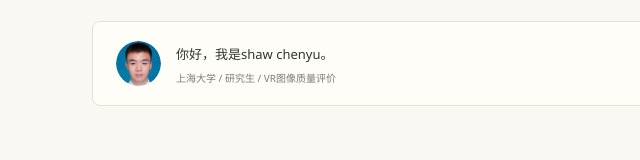
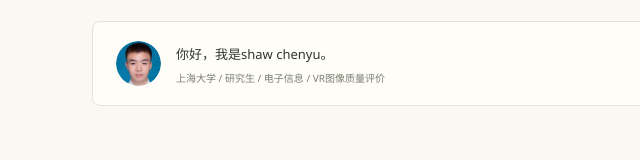
Before and after one commit to shawreal2004/shawreal2004.github.io, an Astro site: page / in a window 1280 px wide. Shown: the part 640-800 px from the top of the page, 0-640 px from the left. Built offline with nearby package versions, Linux system fonts and the light colour scheme; Astro itself is replaced by a stand-in of ours; some packages are replaced by stand-ins of ours.

Commit message:
Show major in homepage profile

```diff
--- a/src/pages/index.astro
+++ b/src/pages/index.astro
@@ -21,7 +21,7 @@ const descriptions = ['把基础概念讲给自己听', '从方法到自己的
   </section>
   <section class="intro-strip" aria-label="个人简介">
     <div class="intro-avatar">{profile.avatar ? <img src={withBase(profile.avatar)} alt={profile.name} width="48" height="48" /> : profile.initials}</div>
-    <div class="intro-text"><strong>你好，我是{profile.name}。</strong><p>{[profile.university, profile.stage, ...profile.interests.slice(0, 1)].filter(Boolean).join(' / ')}</p></div>
+    <div class="intro-text"><strong>你好，我是{profile.name}。</strong><p>{[profile.university, profile.stage, profile.major, ...profile.interests.slice(0, 1)].filter(Boolean).join(' / ')}</p></div>
     <span class="intro-quote">「让每一次学习，都留下回声。」</span>
     <a href={withBase('/about/')} aria-label="查看个人介绍">↗</a>
   </section>
```
